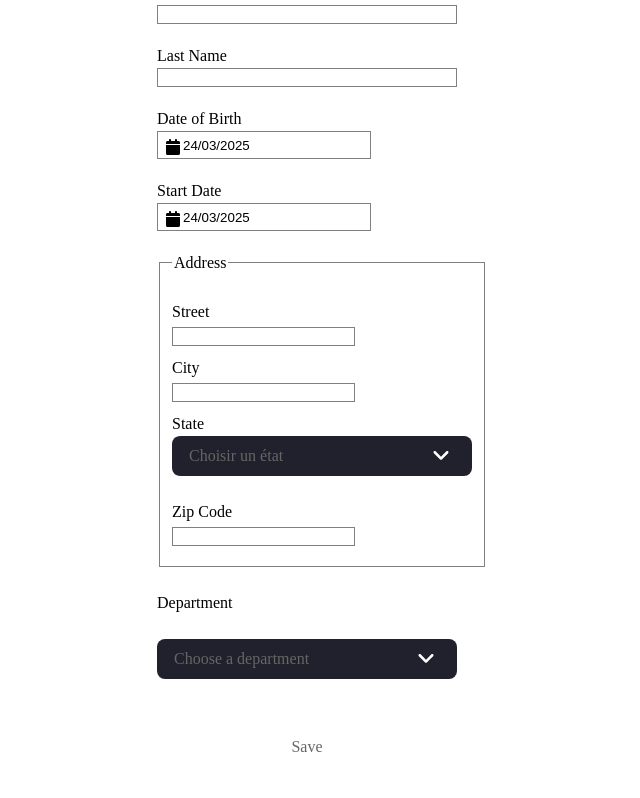
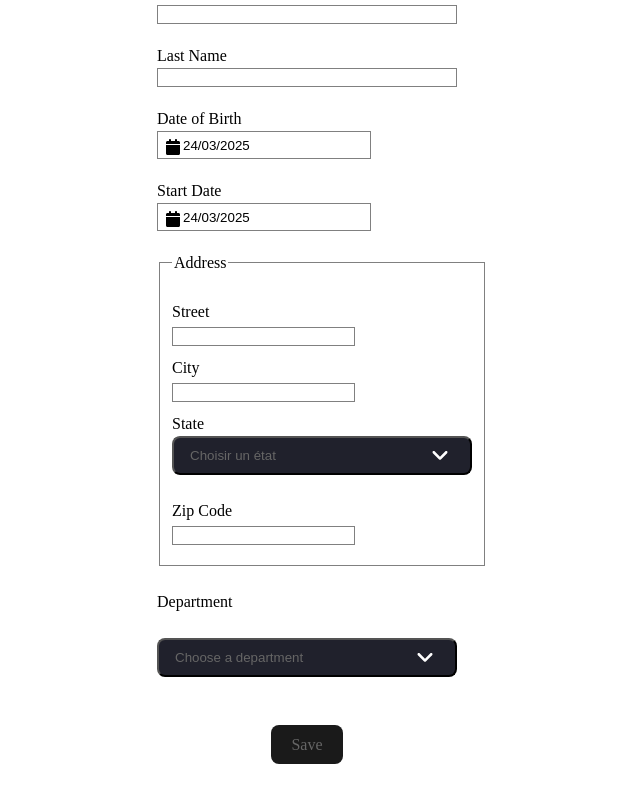
Before and after one commit to jorisbertier/HRnet, a React (Vite) app: page / in a window 1280 px wide. Shown: the part 242-1040 px from the top of the page, without its empty margins (333-973 px from the left). Built offline with nearby package versions, Linux system fonts and the light colour scheme.

Commit message:
correctif error display bg button

```diff
--- a/src/components/Form/Form.jsx
+++ b/src/components/Form/Form.jsx
@@ -102,7 +102,7 @@ function Form() {
             </form><br></br><br></br>
 
 
-            <button onClick={handleSubmit}>Save</button>
+            <button onClick={handleSubmit} className="button">Save</button>
             {modalIsOpen &&
             <Modal closeModal={() => setModalIsOpen(false)}/>
             }
--- a/src/index.css
+++ b/src/index.css
@@ -34,14 +34,15 @@ body {
 
 }
 
-button {
+
+.button {
   border-radius: 8px;
   border: 1px solid transparent;
   padding: 0.6em 1.2em;
   font-size: 1em;
   font-weight: 500;
   font-family: inherit;
-  background-color: #1a1a1a;
+  background-color: #1a1a1a !important;
   cursor: pointer;
   transition: border-color 0.25s;
 }
```
